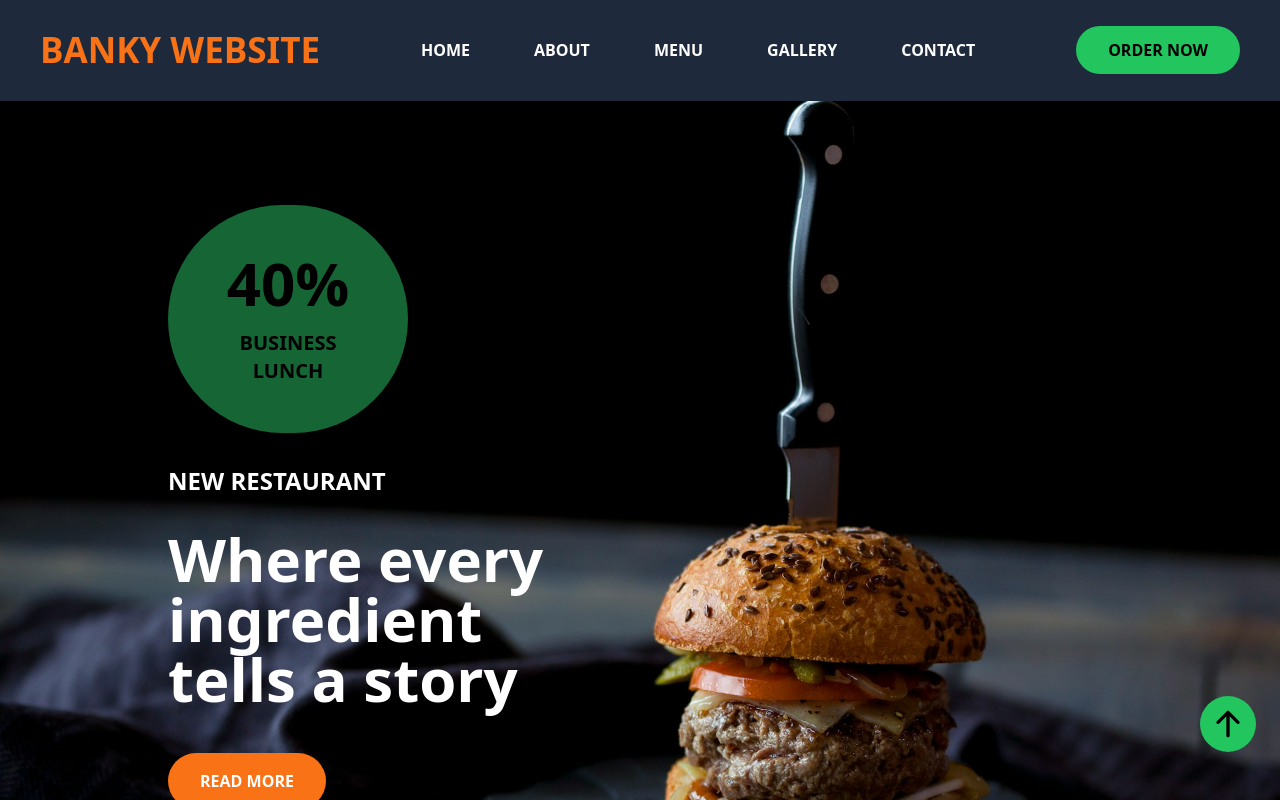
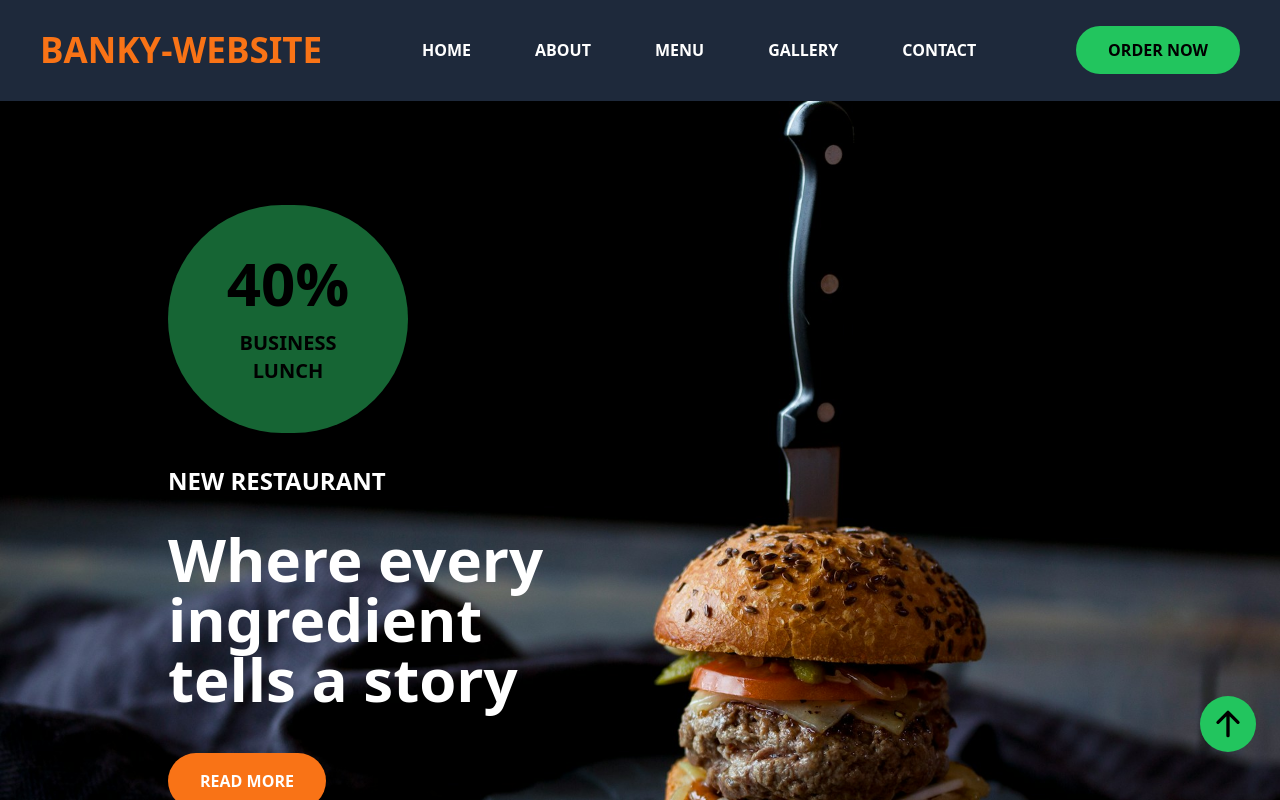
Before and after one commit to Oduluyidavid/food-website, a React (Vite) app: page / in a window 1280 px wide. Shown: the top 800 px of the page. Built offline with nearby package versions, Linux system fonts and the light colour scheme.

Commit message:
first commit

```diff
--- a/src/sections/Footer.jsx
+++ b/src/sections/Footer.jsx
@@ -40,7 +40,6 @@ export const Footer = () => {
           <li className="hover:text-orange-500 cursor-pointer">Home</li>
           <li className="hover:text-orange-500 cursor-pointer">About</li>
           <li className="hover:text-orange-500 cursor-pointer">Menu</li>
-          <li className="hover:text-orange-500 cursor-pointer">Gallery</li>
           <li className="hover:text-orange-500 cursor-pointer">Contact</li>
         </ul>
       </footer>
--- a/src/sections/Header.jsx
+++ b/src/sections/Header.jsx
@@ -25,7 +25,7 @@ const Header = () => {
     <nav className="flex justify-between items-center gap-4 bg-slate-800 lg:px-10 px-4 py-6 sticky top-0 z-30">
       <div id="logo">
         <h1 className="lg:text-[35px] text-[28px] text-orange-500 font-bold">
-          BANKY WEBSITE
+          BANKY-WEBSITE
         </h1>
       </div>
       <ul className="lg:flex justify-center items-center gap-10 hidden">
```
